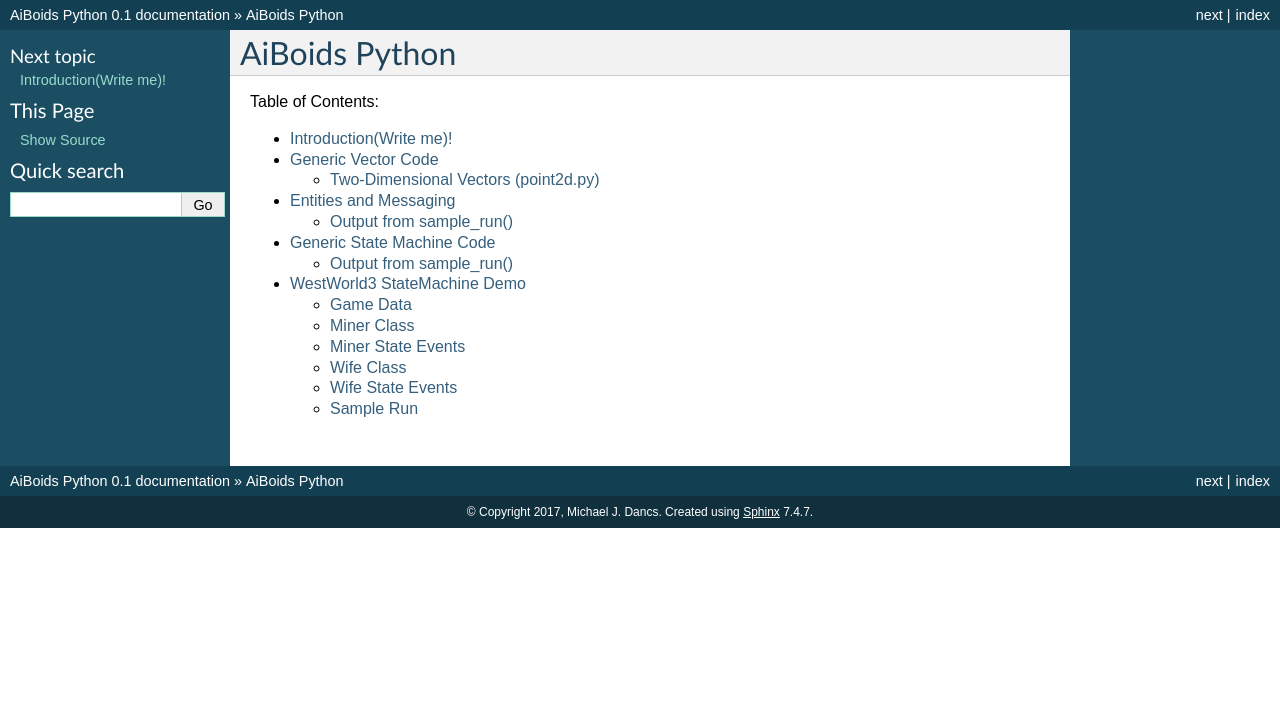
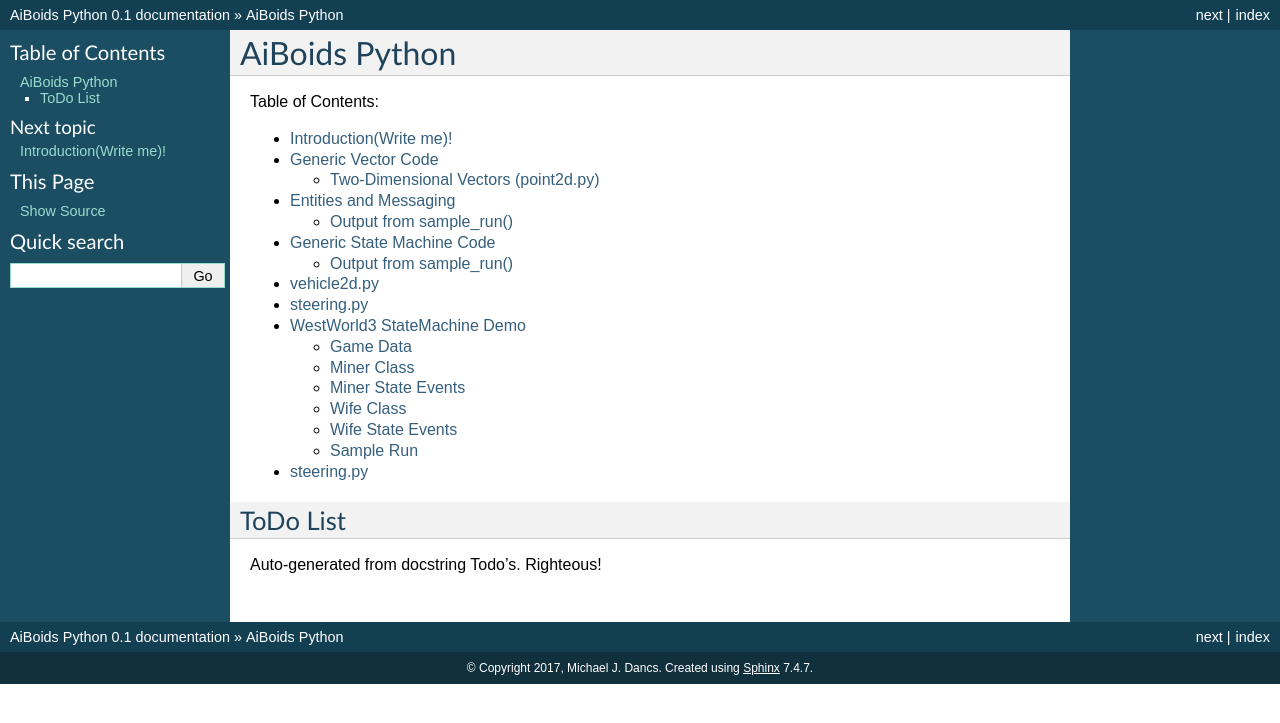
Before and after one commit to PigSupreme/aiboids, a Sphinx documentation site: the page built from docs/index.rst, in a window 1280 px wide. Shown: the top 723 px of the page. Built offline with Sphinx 7.4.7, drawn with Linux system fonts in a browser that asks for light colours.

Commit message:
Documentation update for vehicle and steering code.

```diff
--- a/docs/index.rst
+++ b/docs/index.rst
@@ -10,4 +10,14 @@ AiBoids Python
    Generic Vector Code <vpoints>
    Entities and Messaging <base_entity>
    Generic State Machine Code <statemachine>
+   vehicle
+   steering
    demos/demos
+   steering
+
+ToDo List
+---------
+
+Auto-generated from docstring Todo's. Righteous!
+
+.. todolist::
--- /dev/null
+++ b/docs/steering.rst
@@ -0,0 +1,4 @@
+steering.py
+===========
+
+.. automodule:: steering
--- /dev/null
+++ b/docs/vehicle.rst
@@ -0,0 +1,4 @@
+vehicle2d.py
+============
+
+.. automodule:: vehicle2d
```
Also changed, not shown: 1 other file.
